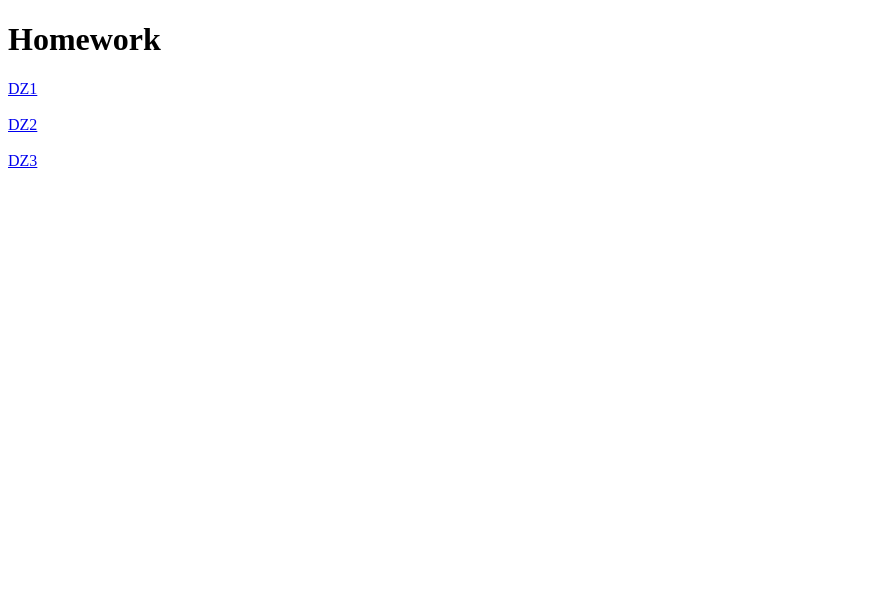
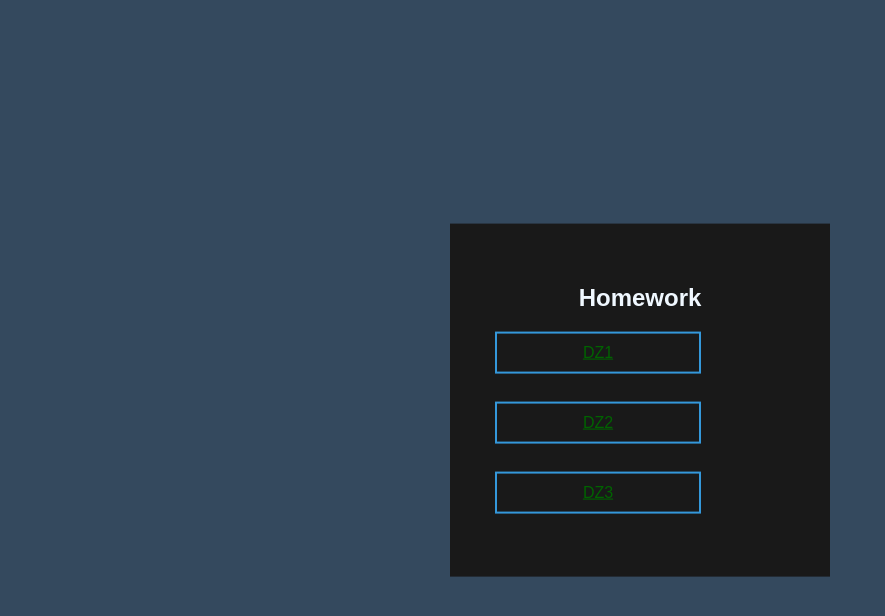
Before and after one commit to Pashalevchenko/Homework, a plain HTML site: page index.html in a window 1280 px wide. Shown: the whole page, without its empty margins (0-885 px from the left). Drawn offline with Linux system fonts and the light colour scheme.

Commit message:
create css file with some style

```diff
--- a/index.html
+++ b/index.html
@@ -3,8 +3,10 @@
 <head>
     <meta charset="UTF-8">
     <title>Homework</title>
+    <link rel="stylesheet" href="style.css">
 </head>
 <body>
+   <section class="box">
     <h1>Homework</h1>
     <div>
         <a href="dz1/index.html">DZ1</a>
@@ -15,5 +17,6 @@
     <div>
         <a href="dz3/index.html">DZ3</a>
     </div><br>
+    </section>
 </body>
 </html>
--- /dev/null
+++ b/style.css
@@ -0,0 +1,31 @@
+body{
+    margin: 0;
+    padding: 0;
+    font-family: sans-serif;
+    background: #34495e;
+}
+.box a{
+    color: darkgreen;
+    display: block;
+    margin: 5px;
+    text-align: center;
+    border: 2px solid #3498db;
+    padding: 10px 1px;
+    width: 200px;
+
+}
+
+
+.box h1{
+    color: aliceblue;
+}
+.box{
+    width: 300px;
+    padding: 40px;
+    position: absolute;
+    top: 50%;
+    left: 50%;
+    transform: translate(-50%,-50%);
+    background: #191919;
+    text-align: center;
+}
```
